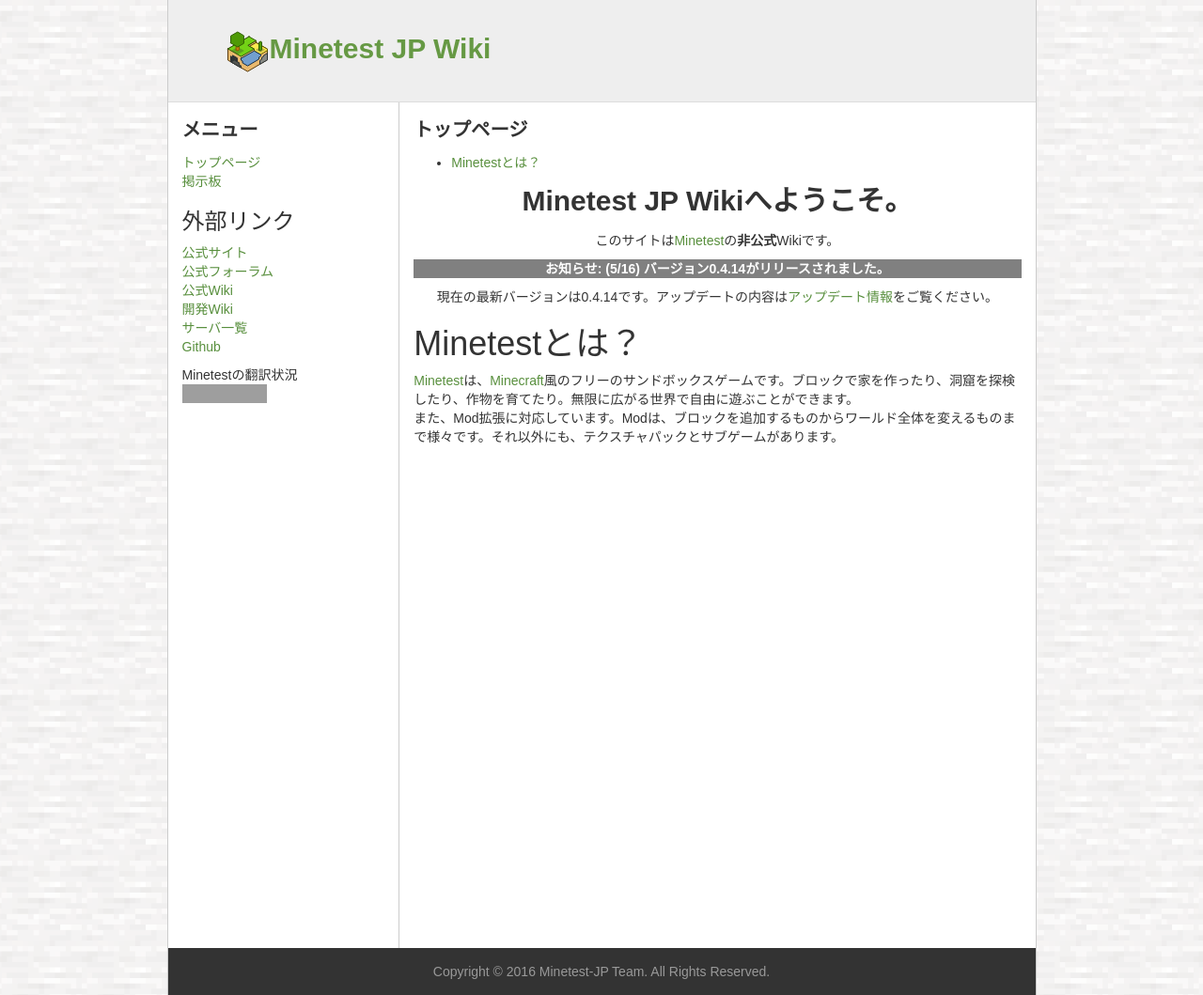
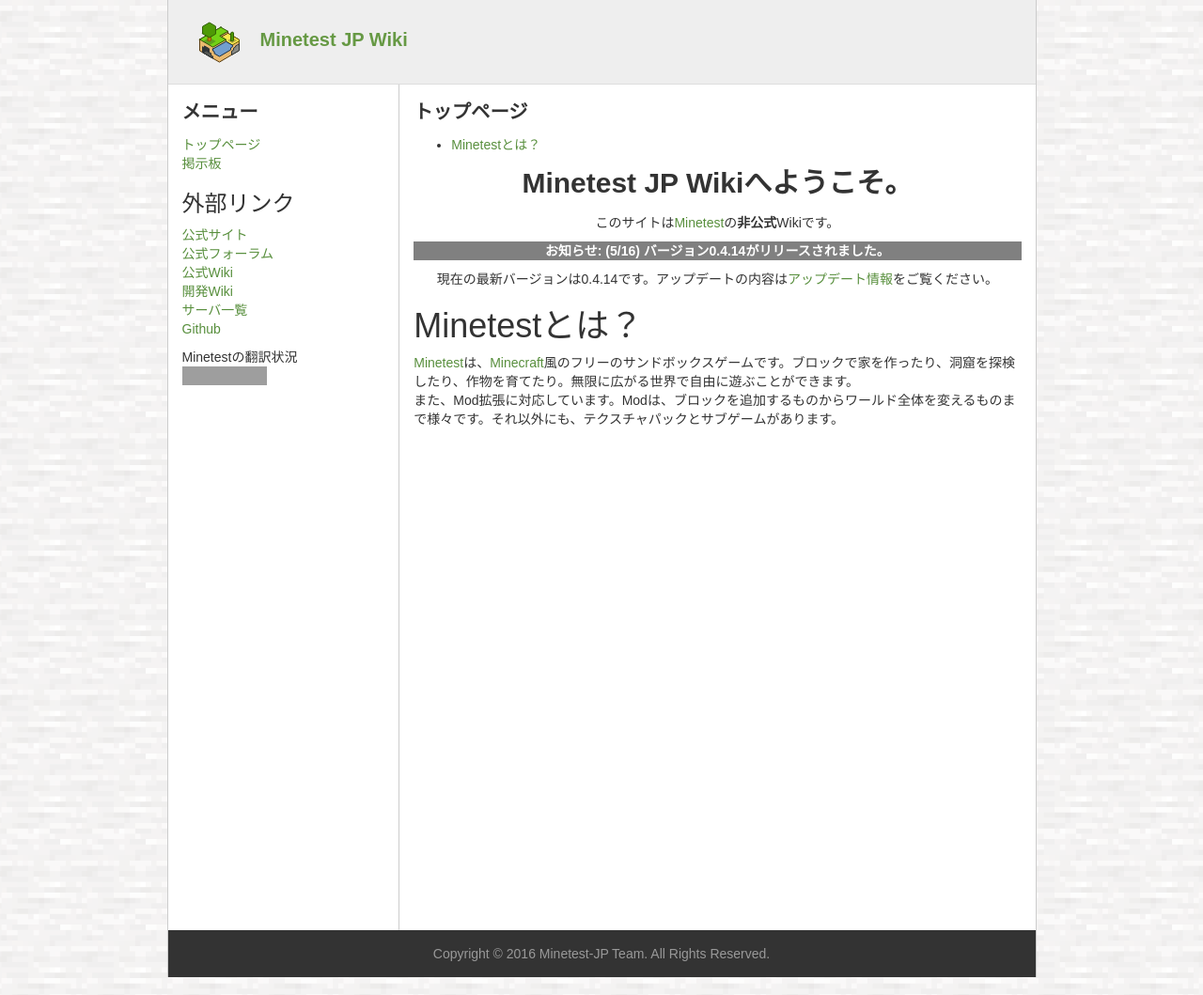
Before and after one commit to minetest-jp/wiki, a Jekyll site: the page built from index.md, in a window 1280 px wide. Shown: the whole page at 94% size. Built offline with Jekyll 4.4.1, drawn with Linux system fonts in a browser that asks for light colours; grey boxes are pictures that could not be loaded.

Commit message:
Update default.scss

```diff
--- a/css/default.scss
+++ b/css/default.scss
@@ -30,20 +30,20 @@
 #header {
   background: #eee;
   border-bottom: 1px solid #ddd;
+  height: 90px;
 
   p {
-    font-size: 30px;
+    font-size: 20px;
     font-weight: bold;
-    line-height: 30px;
-    margin: 0 30px;
-    min-height: 30px;
-    padding: 30px 85px 30px 20px;
-    text-align: left;
-    text-decoration: none;
     text-indent: 10px;
 
     a {
       color: #694;
+      text-decoration: none;
+    }
+
+    img {
+      margin: 20px;
     }
   }
 }
```
